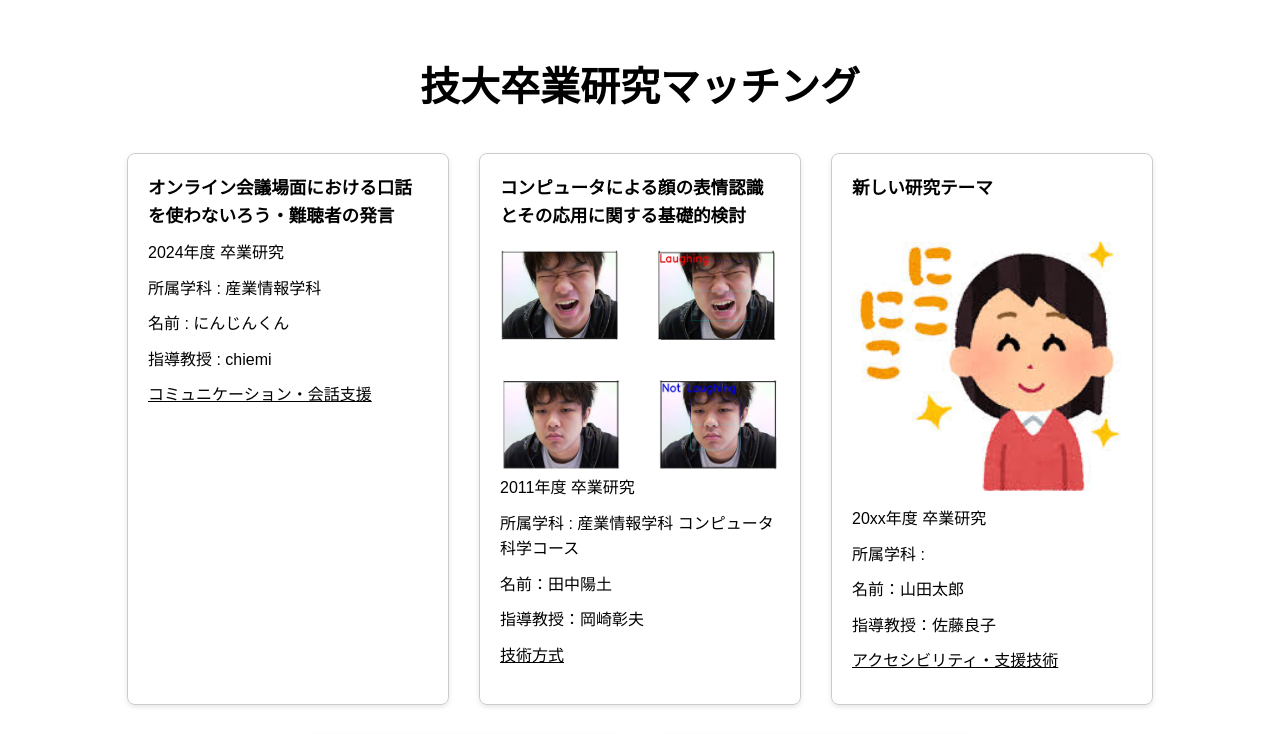
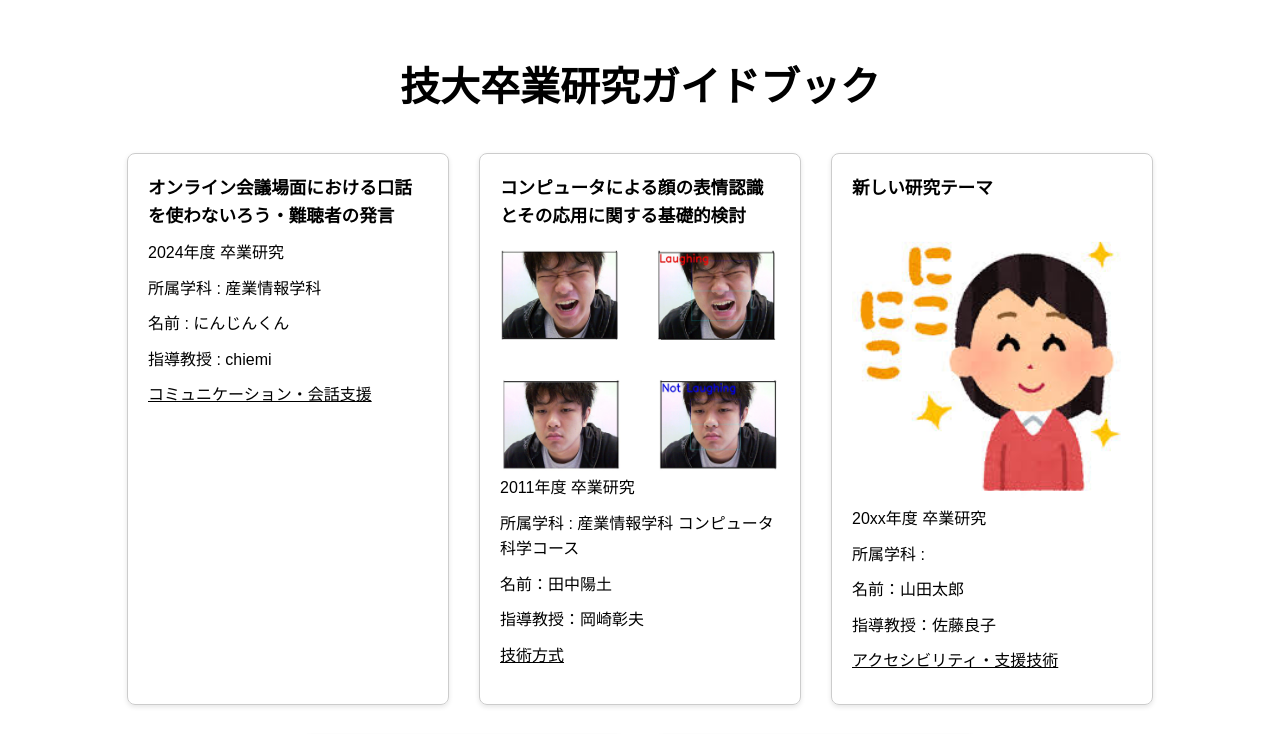
Before and after one commit to relax-with-youto/gidai_research_matching, a website: page public/index.html in a window 1280 px wide. Shown: the top 734 px of the page. Drawn offline with Linux system fonts and the light colour scheme.

Commit message:
タイトル変えました

```diff
--- a/public/index.html
+++ b/public/index.html
@@ -8,7 +8,7 @@
 </head>
 <body>
 
-    <h1 class="main-title">技大卒業研究マッチング</h1>
+    <h1 class="main-title">技大卒業研究ガイドブック</h1>
 
     <button id="showAll">すべて表示</button>
 
```
